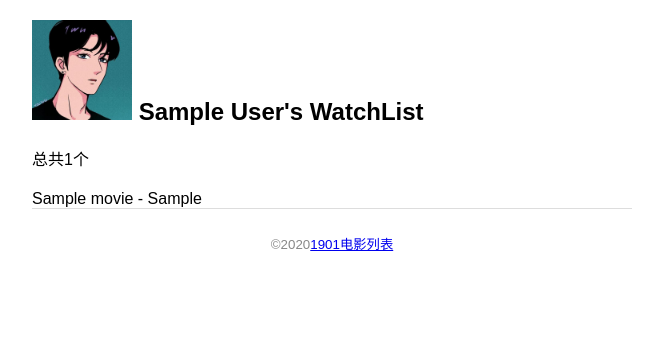
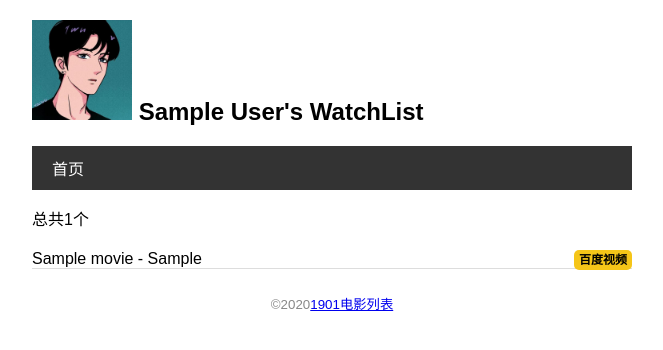
Before and after one commit to sfc18235931687/flask1901c, a Flask app: page / in a window 1280 px wide. Shown: the top 350 px of the page, without its empty margins (308-971 px from the left). Run offline with Flask 2, Linux system fonts and the light colour scheme; tables that the repository leaves empty hold one stand-in row (values such as "Sample post").

Commit message:
'模板继承完成'

```diff
--- a/day1/watchlist/app.py
+++ b/day1/watchlist/app.py
@@ -27,15 +27,20 @@ class Movie(db.Model):
     title = db.Column(db.String(60))
     year = db.Column(db.String(4))
 
+# 模板上下文处理函数
+@app.context_processor
+def common_user():
+    user = User.query.first()
+    return dict(user=user)
 
 # views
 @app.route('/')
 
 def index():
 
-    user = User.query.first()
+
     movies = Movie.query.all()
-    return render_template('index.html',user=user,movies=movies)
+    return render_template('index.html',movies=movies)
 
 
 
@@ -67,3 +72,11 @@ def forge():
 
     db.session.commit()
     click.echo('插入数据完成')
+
+
+# 错误处理函数
+@app.errorhandler(404)
+def page_not_found(e):
+
+    # 返回模板和状态码
+    return render_template('404.html'),404
--- a/day1/watchlist/static/css/style.css
+++ b/day1/watchlist/static/css/style.css
@@ -34,3 +34,37 @@ footer{
 .movie-list li:hover{
     background-color: #105aa3;
 }
+
+nav ul{
+    list-style: none;
+    margin: 0;
+    padding: 0;
+    overflow: hidden;
+    background-color: #333333;
+}
+nav li{
+    float: left;
+}
+nav li a{
+    display: block;
+    color:white;
+    text-align: center;
+    padding:10px 20px;
+    text-decoration: none;
+}
+nav li a:hover{
+    background-color:#111;
+
+}
+.float-right{
+    float:right;
+}
+.baidu{
+    font-size: 12px;
+    font-weight: bold;
+    color:black;
+    text-decoration: none;
+    background: #F5c518;
+    border-radius: 5px;
+    padding:3px 5px;
+}
--- /dev/null
+++ b/day1/watchlist/templates/base.html
@@ -0,0 +1,28 @@
+<!DOCTYPE html>
+<html lang="zh">
+<head>
+    {% block head  %}
+    <meta charset="UTF-8">
+    <meta name="viewport" content="width=device-width, initial-scale=1.0">
+    <link rel="stylesheet" href="{{url_for('static',filename='css/style.css')}}">
+    <title>{{user.name}}'s WatchList</title>
+    {% endblock %}
+</head>
+<body>
+    <h2>
+        <img class='avator' src="{{url_for('static',filename='images/1.jpg')}}" alt="">
+        {{user.name}}'s WatchList
+    </h2>
+    <nav>
+        <ul>
+            <li>
+                <a href="{{url_for('index')}}">首页</a>
+            </li>
+        </ul>
+    </nav>
+    {% block content %}{% endblock %}
+    <footer>
+        <small>&copy;2020<a href="#">1901电影列表</a></small>
+    </footer>
+</body>
+</html>
--- a/day1/watchlist/templates/index.html
+++ b/day1/watchlist/templates/index.html
@@ -1,25 +1,14 @@
-<!DOCTYPE html>
-<html lang="zh">
-<head>
-    <meta charset="UTF-8">
-    <meta name="viewport" content="width=device-width, initial-scale=1.0">
-    <link rel="stylesheet" href="{{url_for('static',filename='css/style.css')}}">
-    <title>{{user.name}}'s WatchList</title>
-</head>
-<body>
-    <h2>
-        <img class='avator' src="{{url_for('static',filename='images/1.jpg')}}" alt="">
-        {{user.name}}'s WatchList
-    </h2>
-    {# 过滤器 变量|过滤器名 #}
-    <p>总共{{movies|length}}个</p>
-    <ul class='movie-list'>
-        {% for movie in movies %}
-        <li>{{movie.title}} - {{movie.year}}</li>
-        {% endfor %}
-    </ul>
-    <footer>
-        <small>&copy;2020<a href="#">1901电影列表</a></small>
-    </footer>
-</body>
-</html>
+{% extends 'base.html' %}
+{% block content %}
+<p>总共{{movies|length}}个</p>
+<ul class='movie-list'>
+    {% for movie in movies %}
+    <li>
+        {{movie.title}} - {{movie.year}}
+        <span class='float-right'>
+            <a class='baidu' href="http://v.baidu.com/v?word={{ movie.title }}&ct=301989888&rn=67&pn=0&db=0&s=0&fbl=800&ie=utf-8" target='_blank' title='在百度视频中查找'>百度视频</a>
+        </span>
+    </li>
+    {% endfor %}
+</ul>
+{% endblock %}
```
Also changed, not shown: day1/watchlist/templates/404.html (added, +8 -0 lines).
